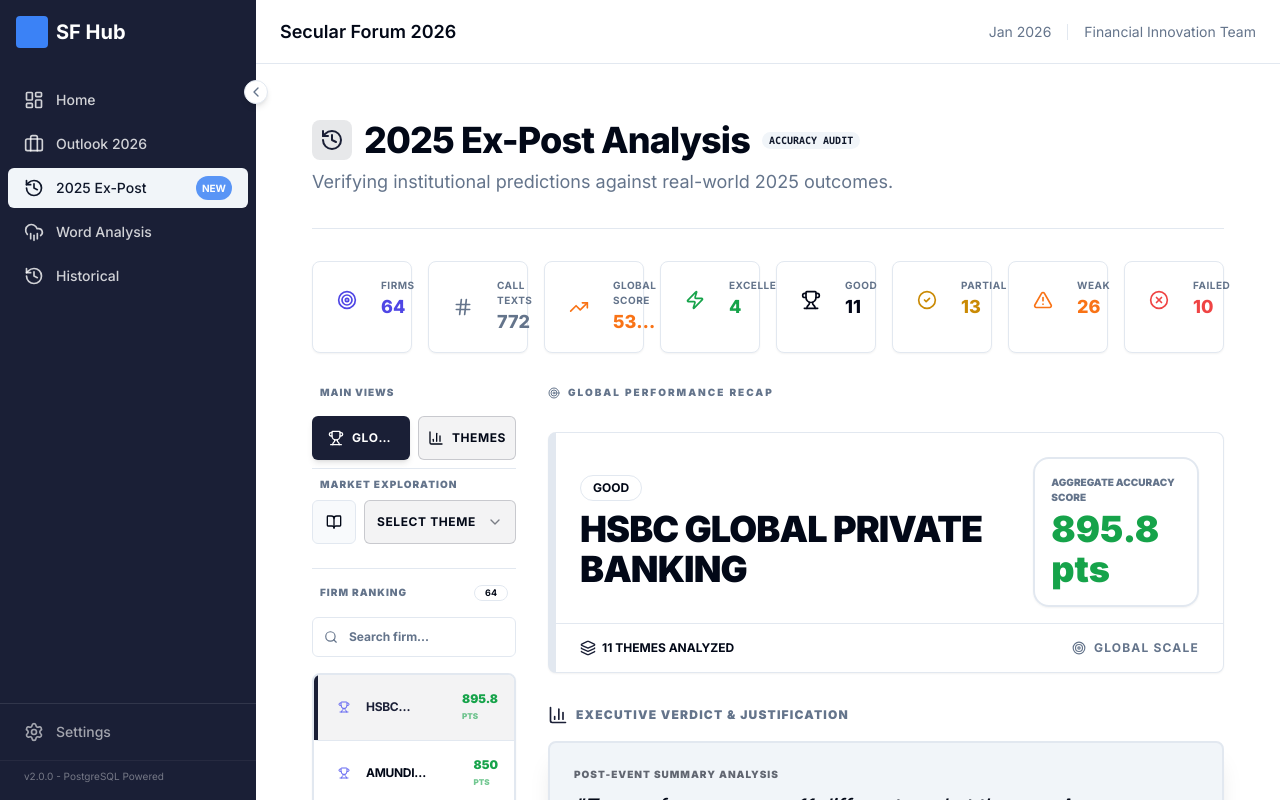
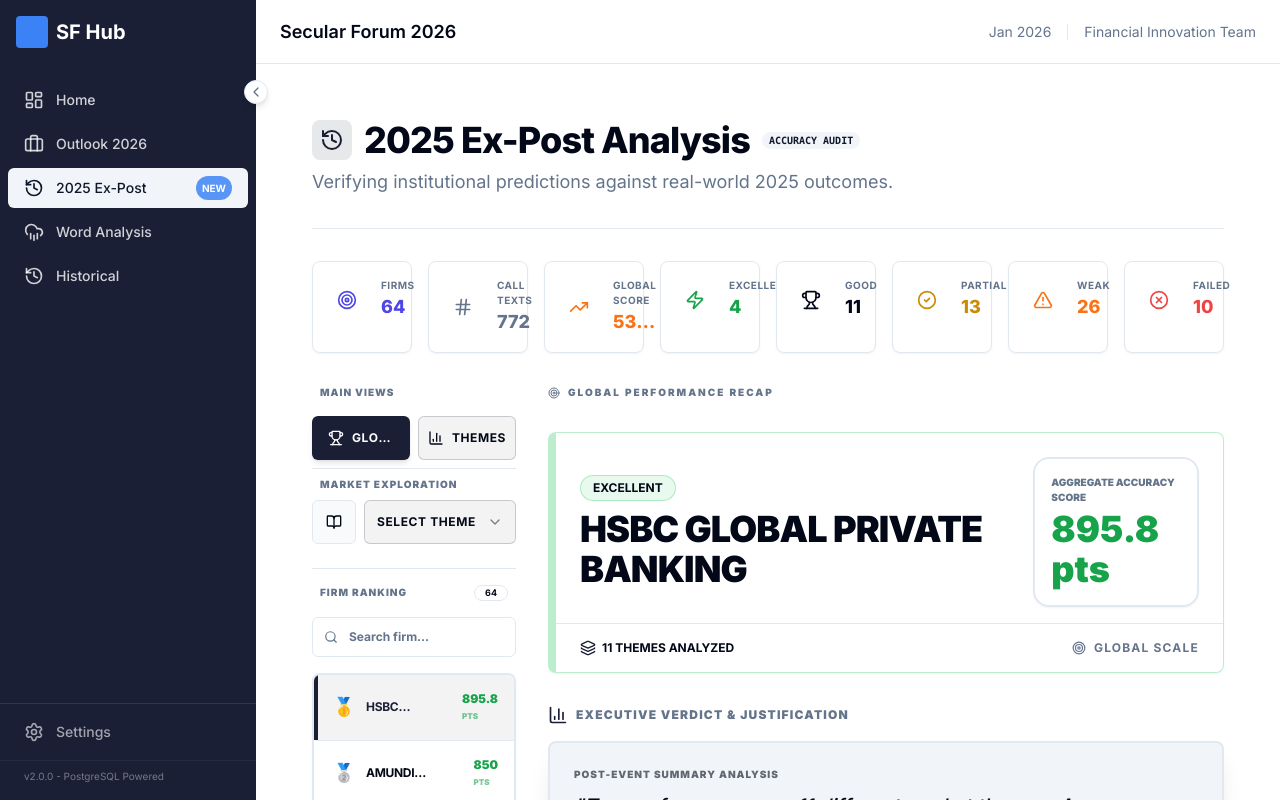
Before and after one commit to JuanJesusRamirez/Secular_Hub_App, a Next.js app: page /2025 in a window 1280 px wide. Both pictures are taken after a click on the button "GLOBAL". Built offline with nearby package versions, Linux system fonts and the light colour scheme.

Commit message:
feat: Implement 2025 ex-post analysis page with interactive data display, statistics, and enhanced reasoning rendering.

```diff
--- a/app/2025/page.tsx
+++ b/app/2025/page.tsx
@@ -479,7 +479,12 @@
                                                 <div className="flex items-center gap-3">
                                                     <div className="flex flex-col items-center min-w-[20px]">
                                                         <span className="text-[10px] font-black text-muted-foreground">
-                                                            {activeThemeName === "GLOBAL RANKING" ? <Trophy className="h-3 w-3 text-indigo-500" /> : `#${index + 1}`}
+                                                            {activeThemeName === "GLOBAL RANKING" ? (
+                                                                index === 0 ? <span className="text-lg">🥇</span> :
+                                                                    index === 1 ? <span className="text-lg">🥈</span> :
+                                                                        index === 2 ? <span className="text-lg">🥉</span> :
+                                                                            `#${index + 1}`
+                                                            ) : `#${index + 1}`}
                                                         </span>
                                                         {activeThemeName !== "GLOBAL RANKING" && (
                                                             item.Rank < item.Original_Rank ? (
--- a/lib/data/expost-2025.ts
+++ b/lib/data/expost-2025.ts
@@ -244,7 +244,7 @@
         Prediction_Text: `Institutional strategy performance across ${agg.themesCount} themes.`,
         statements: [], // No global statements here
         score: agg.totalScore,
-        classification: agg.avgScore >= 90 ? "EXCELLENT" : agg.avgScore >= 75 ? "GOOD" : agg.avgScore >= 60 ? "PARTIAL" : agg.avgScore >= 40 ? "WEAK" : "FAILED" as any,
+        classification: agg.totalScore >= 810 ? "EXCELLENT" : agg.totalScore >= 675 ? "GOOD" : agg.totalScore >= 540 ? "PARTIAL" : agg.totalScore >= 360 ? "WEAK" : "FAILED" as any,
         justification: `Top performer across ${agg.themesCount} different market themes. Average accuracy: ${agg.avgScore}%.`,
         theme: "Global",
         themeBreakdown: agg.themeBreakdown,
```
